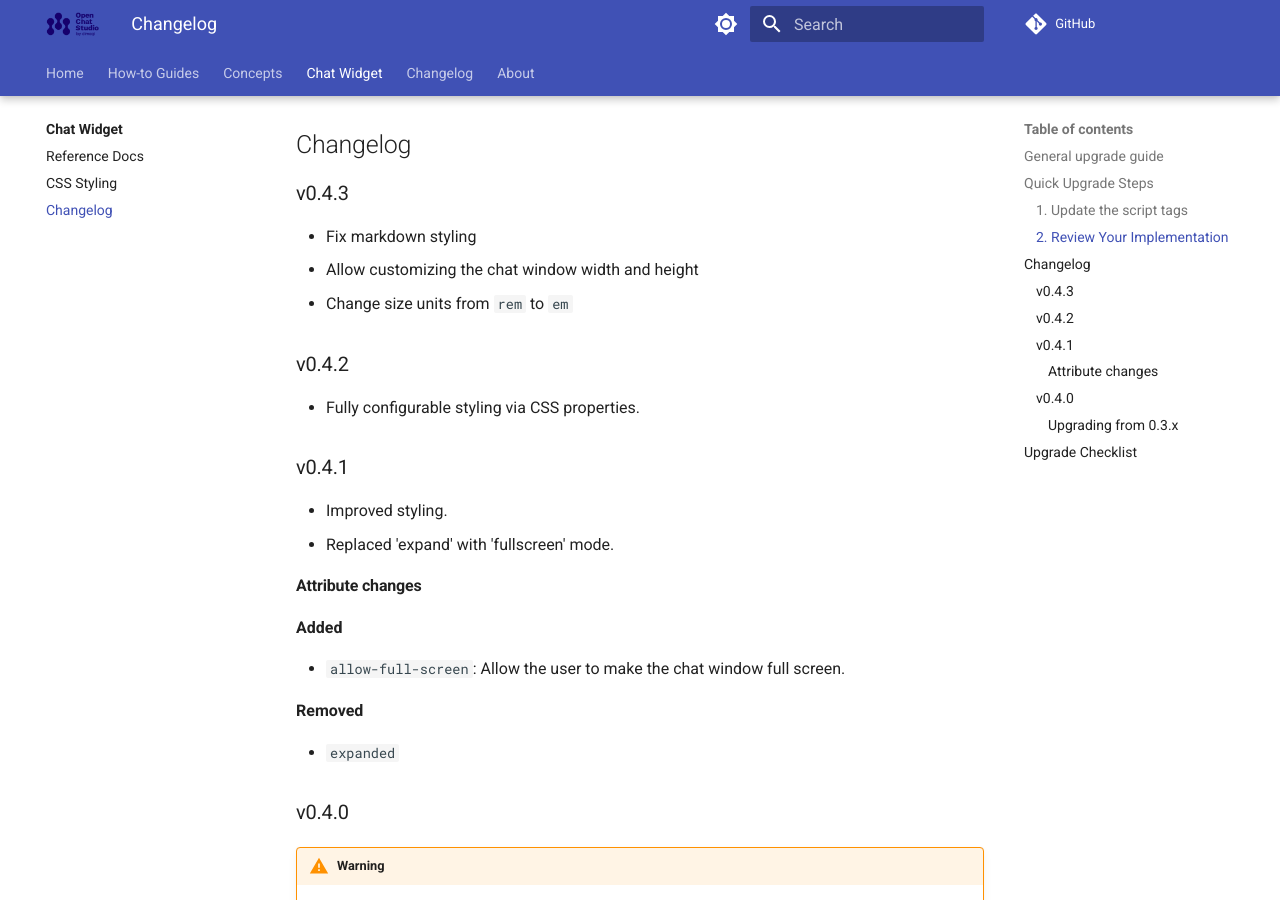
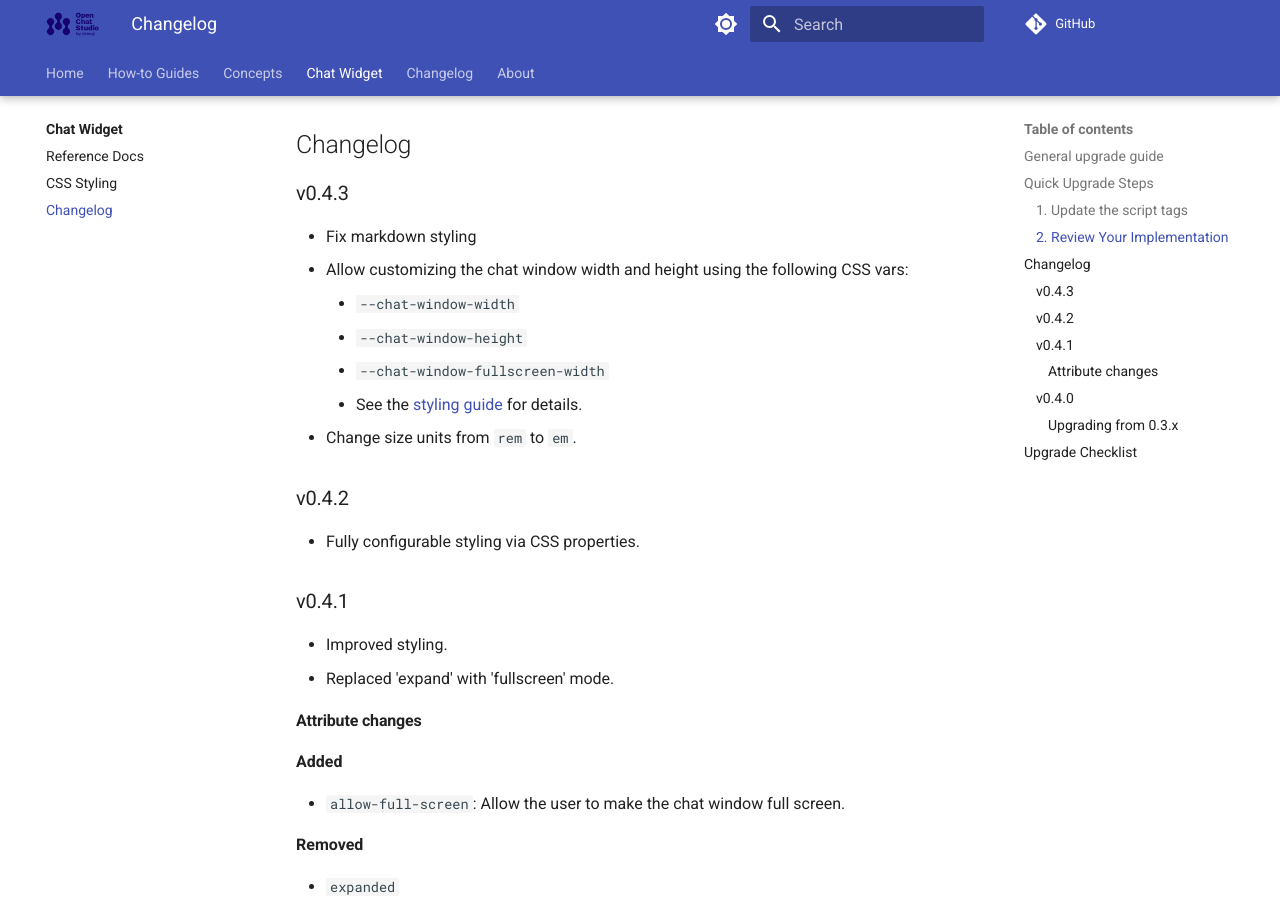
Before and after one commit to dimagi/open-chat-studio-docs, an MkDocs documentation site: the page built from docs/chat_widget/changelog.md, in a window 1280 px wide and 900 px high, scrolled down 667 px. Built offline with MkDocs 1.6.1 and Material for MkDocs 9.7.7, drawn with Linux system fonts in a browser that asks for light colours; a script that is not in the unit is left out; comment, search, counter and statistics services are not loaded.

Commit message:
review fixes

```diff
--- a/docs/chat_widget/changelog.md
+++ b/docs/chat_widget/changelog.md
@@ -25,8 +25,12 @@ Check your current HTML implementation and compare it with the [latest propertie
 ### v0.4.3
 
 * Fix markdown styling
-* Allow customizing the chat window width and height
-* Change size units from `rem` to `em`
+* Allow customizing the chat window width and height using the following CSS vars:
+    * `--chat-window-width`
+    * `--chat-window-height`
+    * `--chat-window-fullscreen-width`
+    * See the [styling guide](./styling.md#chat-window) for details.
+* Change size units from `rem` to `em`.
 
 ### v0.4.2
 
```
Also changed, not shown: docs/chat_widget/index.md (+1 -1 lines), docs/chat_widget/styling.md (+12 -11 lines).
